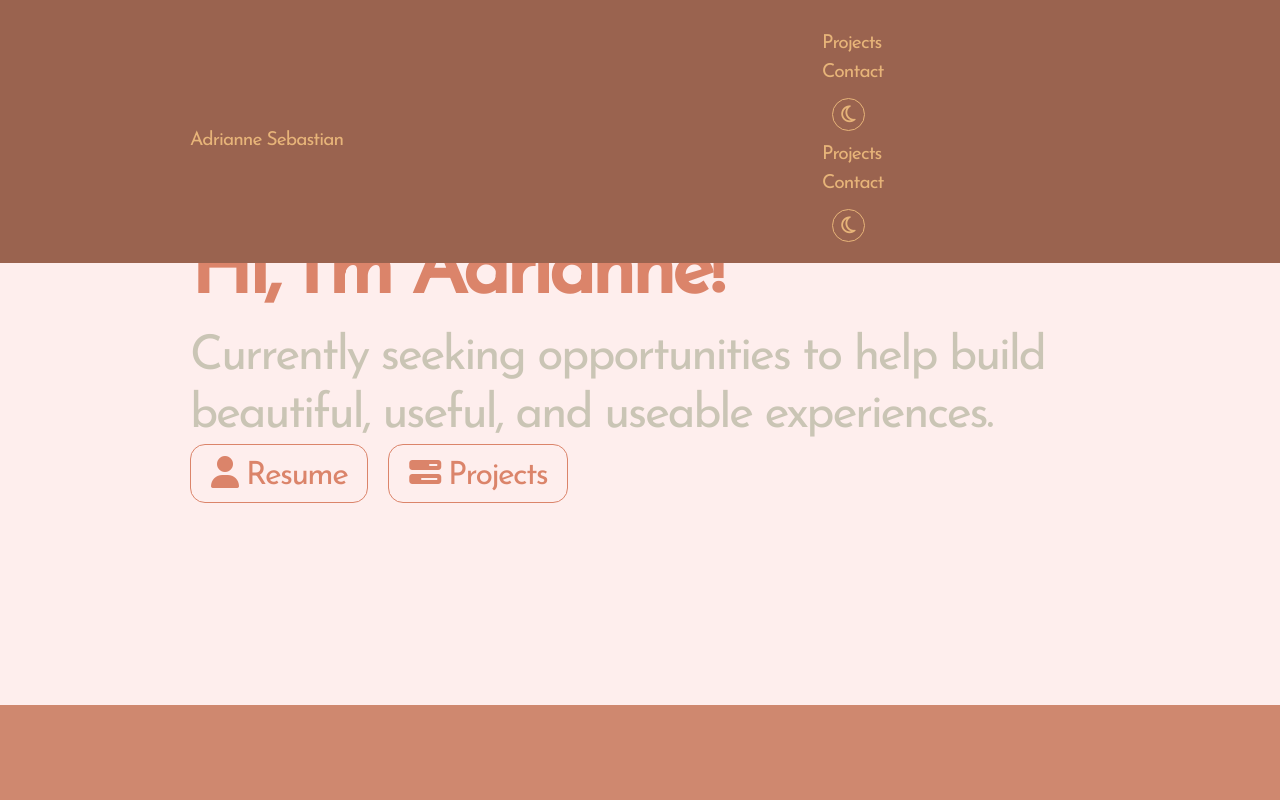
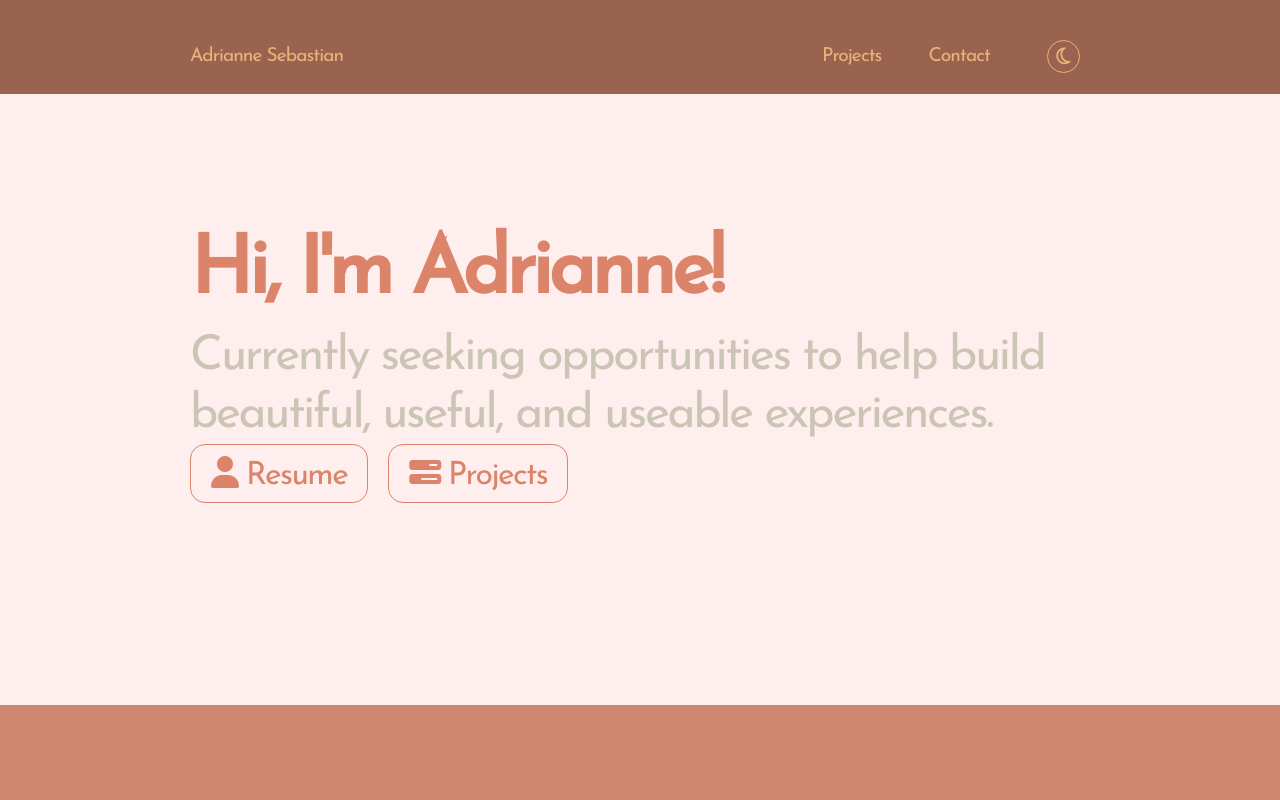
Before and after one commit to arcsbstn/arcsbstn.github.io, a React (Create React App) app: page / in a window 1280 px wide. Shown: the top 800 px of the page. Built offline with nearby package versions, Linux system fonts and the light colour scheme.

Commit message:
add mobNav and webNav styles

```diff
--- a/src/styles/Navbar.scss
+++ b/src/styles/Navbar.scss
@@ -40,4 +40,27 @@
   button {
     background-color: transparent;
   }
+
+  .Navbar__mobNav {
+    display: none;
+  }
+
+  .Navbar__webNav ul {
+    display: flex;
+    flex-direction: row;
+    justify-content: space-between;
+    align-items: center;
+  }
+
+  @media (max-width: 700px) {
+    .Navbar__mobNav {
+      display: flex;
+      flex-direction: column;
+      align-items: center;
+    }
+
+    .Navbar__webNav {
+      display: none;
+    }
+  }
 }
```
